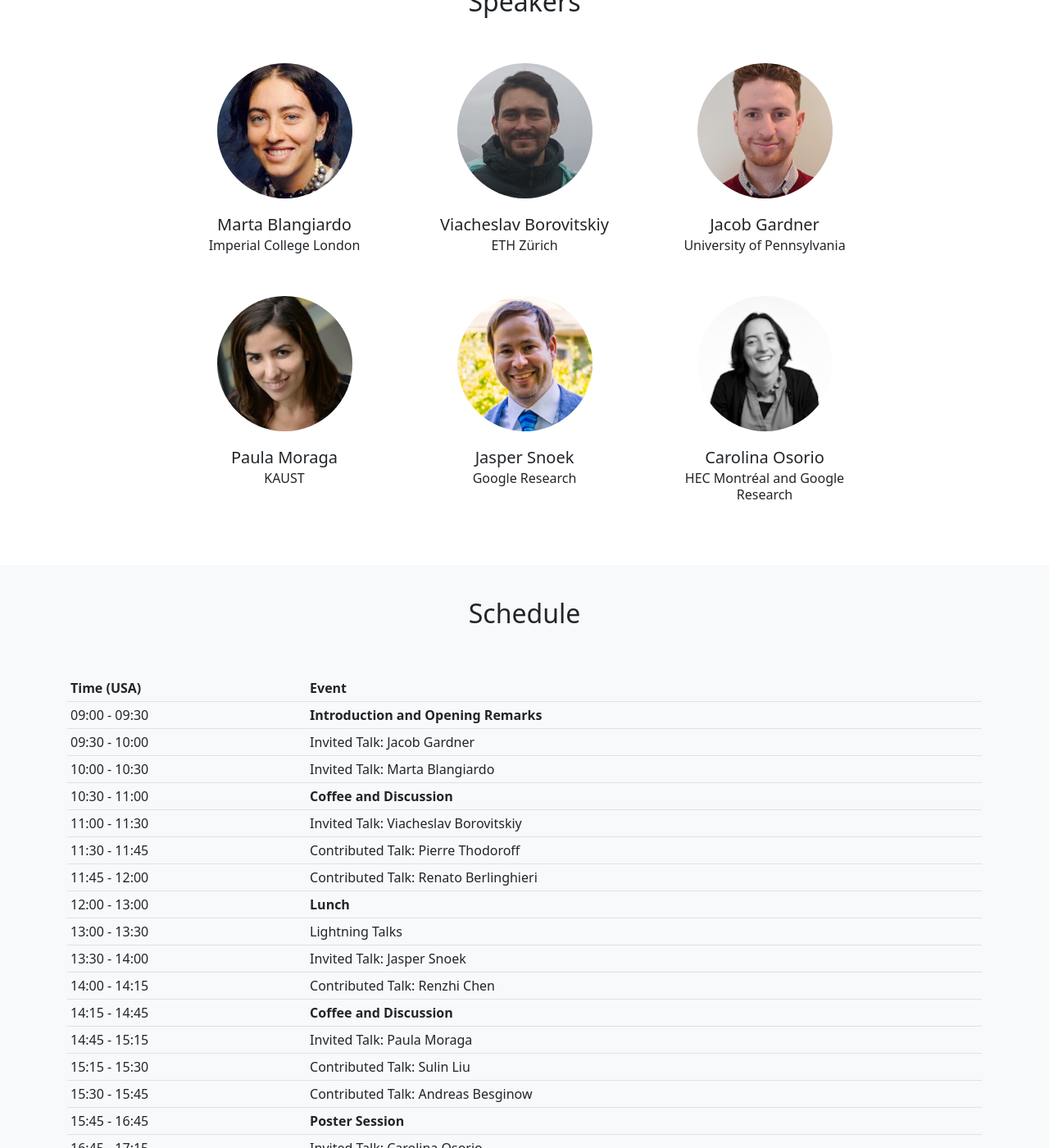
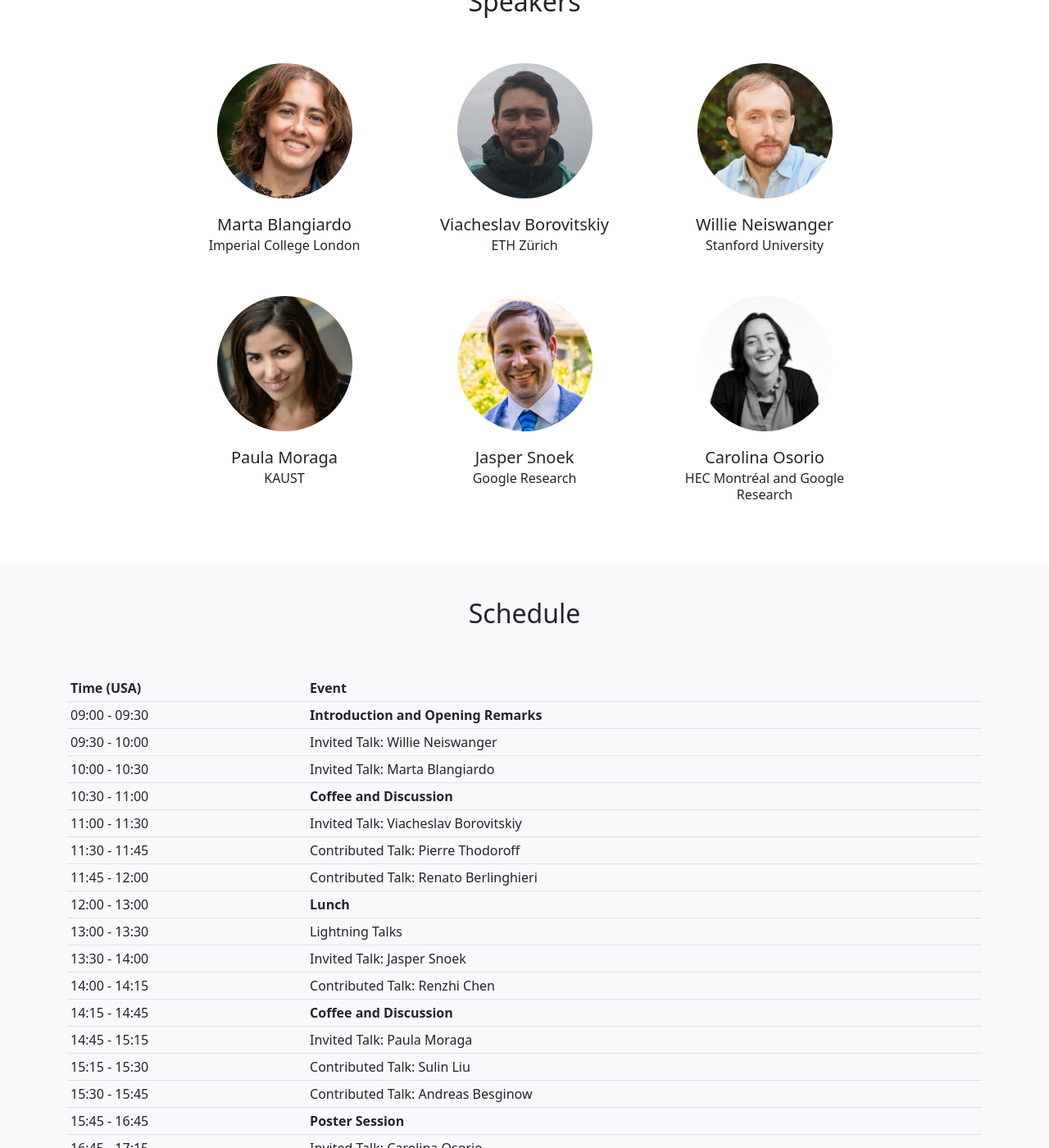
Before and after one commit to gp-seminar-series/neurips-2022, a Jekyll site: the page built from index.html, in a window 1280 px wide and 1400 px high, scrolled down 1099 px. Shown: the whole window at 82% size. Built offline with Jekyll 4.4.1, drawn with Linux system fonts in a browser that asks for light colours; nearby versions of some CDN libraries; some of the changed lines change nothing that is shown.

Commit message:
Update speakers.

```diff
--- a/schedule.html
+++ b/schedule.html
@@ -9,7 +9,7 @@
 | Time (USA)    | Event                                          |
 |---------------|------------------------------------------------|
 | 09:00 - 09:30 | **Introduction and Opening Remarks** |
-| 09:30 - 10:00 | Invited Talk: Jacob Gardner |
+| 09:30 - 10:00 | Invited Talk: Willie Neiswanger |
 | 10:00 - 10:30 | Invited Talk: Marta Blangiardo |
 | 10:30 - 11:00 | **Coffee and Discussion** |
 | 11:00 - 11:30 | Invited Talk: Viacheslav Borovitskiy |
--- a/speakers.html
+++ b/speakers.html
@@ -2,9 +2,9 @@
 published: false
 ---
 
-{% assign speakers = "Marta Blangiardo<>Viacheslav Borovitskiy<>Jacob Gardner<>Paula Moraga<>Jasper Snoek<>Carolina Osorio" | split: "<>" %}
-{% assign institutions = "Imperial College London<>ETH Zürich<>University of Pennsylvania<>KAUST<>Google Research<>HEC Montréal and Google Research" | split: "<>" %}
-{% assign urls = "https://www.imperial.ac.uk/people/m.blangiardo<>http://vab.im/<>https://jacobrgardner.github.io/<>https://www.paulamoraga.com/<>https://research.google/people/JasperSnoek/<>https://www.carolinaosorio.net/" | split: "<>" %}
+{% assign speakers = "Marta Blangiardo<>Viacheslav Borovitskiy<>Willie Neiswanger<>Paula Moraga<>Jasper Snoek<>Carolina Osorio" | split: "<>" %}
+{% assign institutions = "Imperial College London<>ETH Zürich<>Stanford University<>KAUST<>Google Research<>HEC Montréal and Google Research" | split: "<>" %}
+{% assign urls = "https://www.imperial.ac.uk/people/m.blangiardo<>http://vab.im/<>https://willieneis.github.io/<>https://www.paulamoraga.com/<>https://research.google/people/JasperSnoek/<>https://www.carolinaosorio.net/" | split: "<>" %}
 
 <h1 class="h2 text-center pt-3 pb-5">Speakers</h1>
 
```
Also changed, not shown: assets/speakers/jacob-gardner.jpg (deleted), assets/speakers/marta-blangiardo.jpg, assets/speakers/willie-neiswanger.jpg (added).
